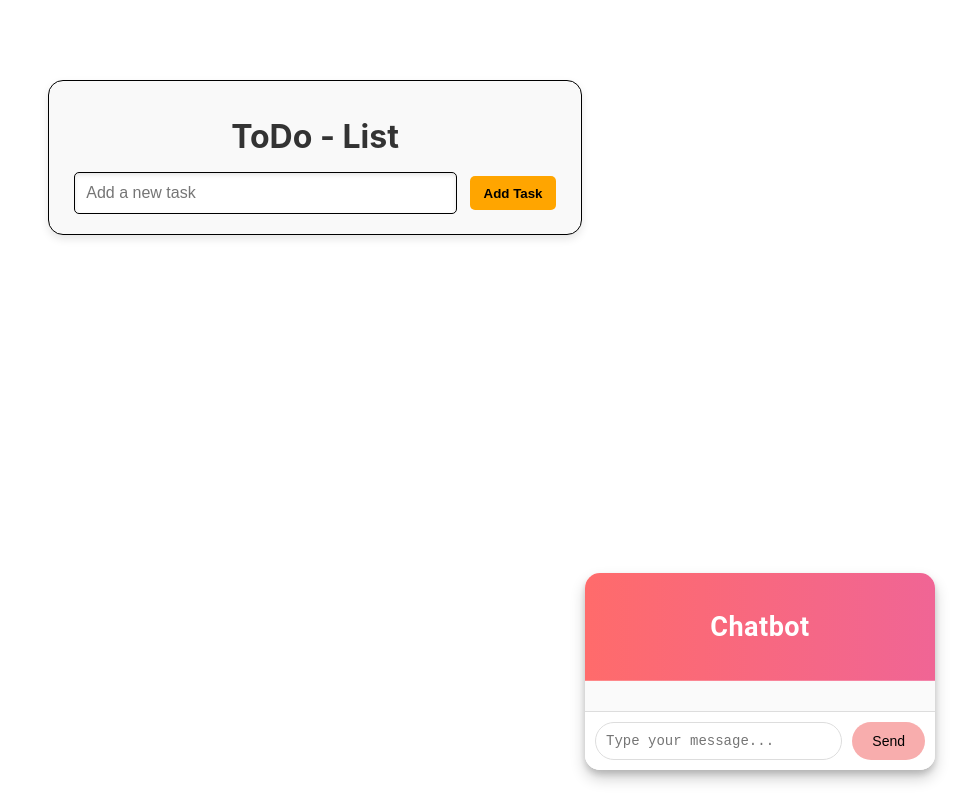
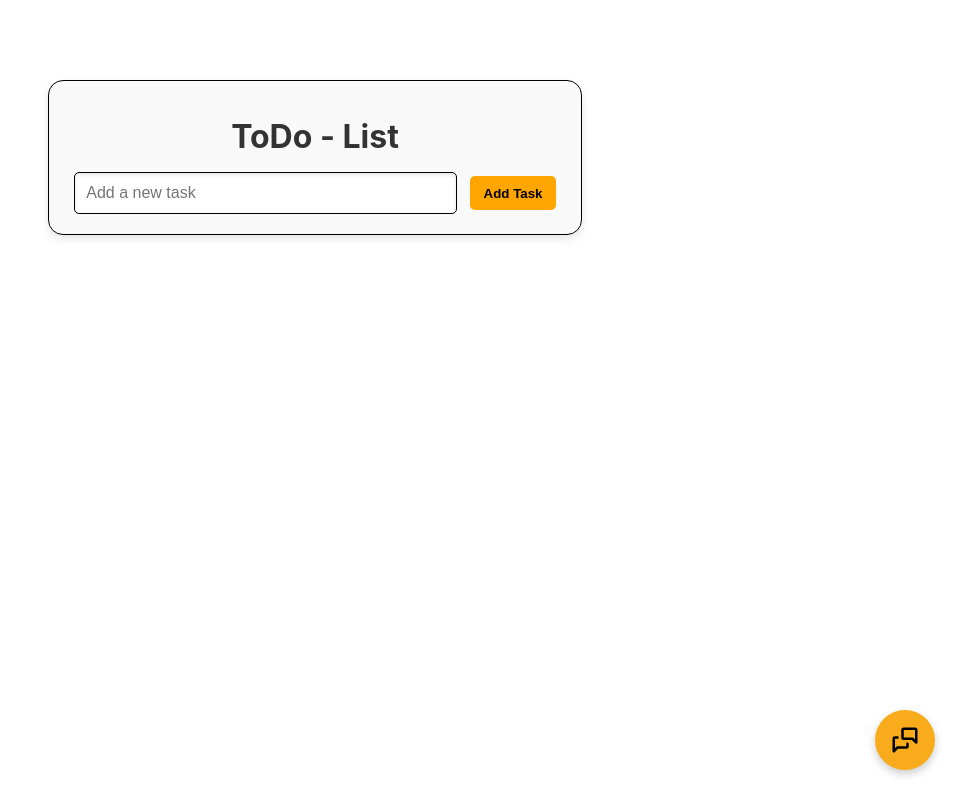
Before and after one commit to jashan-nickelfox/react-todo-hooks, a React (Create React App) app: page / in a window 1280 px wide. Shown: the whole page, without its empty margins (325-1280 px from the left). Built offline with nearby package versions, Linux system fonts and the light colour scheme.

Commit message:
enhanced ui

```diff
--- a/package.json
+++ b/package.json
@@ -4,6 +4,7 @@
   "private": true,
   "dependencies": {
     "@reduxjs/toolkit": "^2.5.0",
+    "@tabler/icons-react": "^3.28.1",
     "@testing-library/jest-dom": "^5.17.0",
     "@testing-library/react": "^13.4.0",
     "@testing-library/user-event": "^13.5.0",
--- a/src/components/Chatbot.css
+++ b/src/components/Chatbot.css
@@ -1,6 +1,6 @@
 .chatbot-container {
   position: fixed;
-    bottom: 30px;
+    bottom: 100px;
     right: 20px;
     width: 350px;
     border: none;
@@ -18,7 +18,7 @@
 .chatbox-header {
   background: linear-gradient(90deg, #ff6b6b, #f06595);
   color: #fff;
-  padding: 15px;
+  padding: 5px;
   text-align: center;
   font-size: 18px;
   font-weight: 600;
@@ -107,3 +107,47 @@
 .send-button:hover:not(:disabled) {
   background-color: #8cb9f3;
 }
+
+.loader {
+  border: 4px solid #f3f3f3;
+  border-top: 4px solid black;
+  border-radius: 50%;
+  width: 15px;
+  height: 15px;
+  animation: spin 1s linear infinite;
+}
+
+@keyframes spin {
+  0% {
+    transform: rotate(0deg);
+  }
+  100% {
+    transform: rotate(360deg);
+  }
+}
+
+.toggle-chatbot-button {
+  position: fixed;
+  bottom: 30px;
+  right: 20px;
+  width: 60px;
+  height: 60px;
+  background: rgb(248, 171, 27);
+  border: none;
+  border-radius: 50%;
+  display: flex;
+  align-items: center;
+  justify-content: center;
+  cursor: pointer;
+  box-shadow: 0 4px 8px rgba(0, 0, 0, 0.2);
+  transition: transform 0.2s ease;
+}
+
+.toggle-chatbot-button:hover {
+  transform: scale(1.1);
+}
+
+.toggle-icon {
+  width: 30px;
+  height: 30px;
+}
--- a/src/components/Chatbot.js
+++ b/src/components/Chatbot.js
@@ -2,11 +2,13 @@ import { useState, useRef, useEffect } from "react";
 import "./Chatbot.css";
 import axios from "axios";
 import ReactMarkdown from "react-markdown";
+import icon from "../images/icon.svg";
 
 function App() {
   const [chatHistory, setChatHistory] = useState([]);
   const [question, setQuestion] = useState("");
   const [generatingAnswer, setGeneratingAnswer] = useState(false);
+  const [isChatbotVisible, setIsChatbotVisible] = useState(false);
 
   const chatContainerRef = useRef(null);
 
@@ -59,6 +61,15 @@ function App() {
   }
 
   return (
+    <>
+      <button
+        className="toggle-chatbot-button"
+        onClick={() => setIsChatbotVisible(!isChatbotVisible)}
+      >
+        <img src={icon} alt="Chatbot Toggle" className="toggle-icon" />
+      </button>
+
+      {isChatbotVisible && (
         <div className="chatbot-container">
           <div className="chatbox">
             <header className="chatbox-header">
@@ -82,7 +93,7 @@ function App() {
               ))}
               {generatingAnswer && (
                 <div className="chat-message chat-message-bot">
-              <div className="message-bubble">Thinking...</div>
+                  <div className="loader"></div>
                 </div>
               )}
             </div>
@@ -112,6 +123,8 @@ function App() {
             </form>
           </div>
         </div>
+      )}
+    </>
   );
 }
 
```
Also changed, not shown: src/images/icon.svg (added), 1 other file (tests, documents, lock files or other folders). Lines whose indentation alone changed are shown as unchanged.
